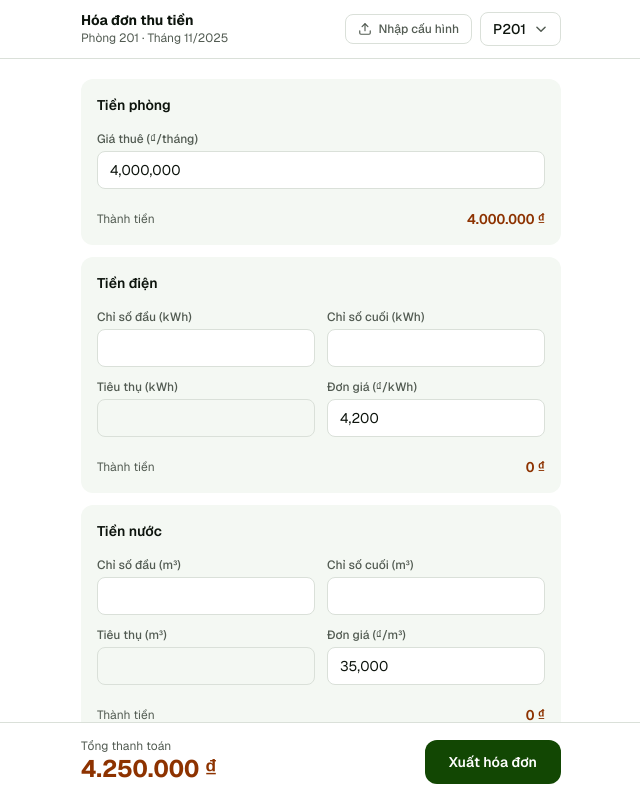
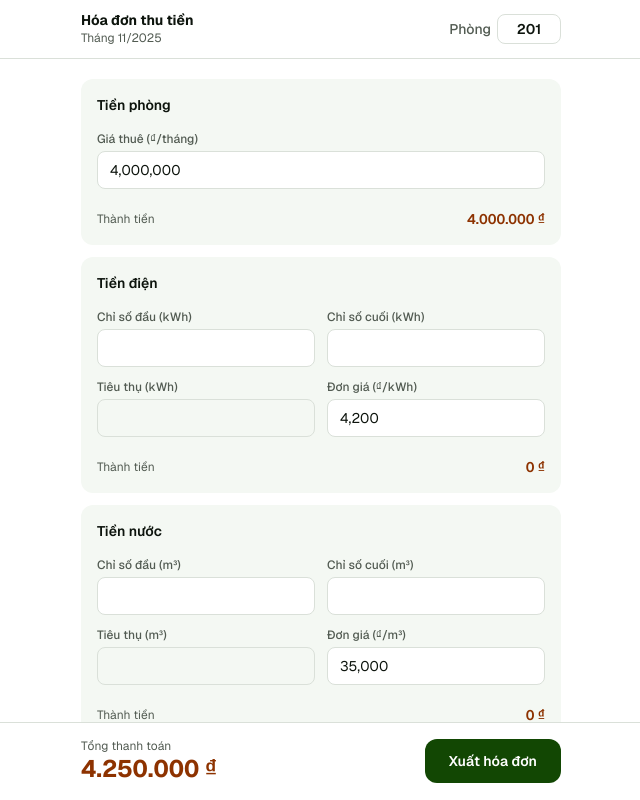
Before and after one commit to pmduc1997/room-bill-calculator, a Next.js app: page / in a window 1280 px wide. Shown: the top 800 px of the page, without its empty margins (319-959 px from the left). Built offline with nearby package versions, Linux system fonts and the light colour scheme.

Commit message:
update room price

```diff
--- a/app/page.tsx
+++ b/app/page.tsx
@@ -5,17 +5,17 @@ import { useCalculatorStore } from "@/store/useCalculatorStore";
 import {
   ElectricitySection,
   RoomPriceSection,
-  RoomSelect,
+  RoomInput,
   ServiceSection,
   WaterSection,
 } from "@/components/sections";
-import { ImportButton } from "@/components/ImportButton";
+// import { ImportButton } from "@/components/ImportButton";
 
 const fmt = new Intl.NumberFormat("vi-VN");
 
 export default function Page() {
   const router = useRouter();
-  const { currentRoom, calcTotal } = useCalculatorStore();
+  const { calcTotal } = useCalculatorStore();
   const total = calcTotal();
 
   const month = new Date().toLocaleString("en-US", { month: "2-digit" });
@@ -26,23 +26,23 @@ export default function Page() {
       {/* Sticky header */}
       <header className="sticky top-0 z-50 bg-white border-b border-brand-border">
         <div className="mx-auto max-w-lg px-4 py-3 flex items-center justify-between gap-3">
-          <div className="min-w-0">
+          <div className="min-w-0 flex-1">
             <h1 className="text-sm font-bold text-brand-ink leading-tight">
               Hóa đơn thu tiền
             </h1>
             <p className="text-xs text-brand-muted">
-              Phòng {currentRoom.id} · Tháng {month}/{year}
+              Tháng {month}/{year}
             </p>
           </div>
           <div className="flex items-center gap-2 shrink-0">
-            <ImportButton />
-            <RoomSelect />
+            <RoomInput />
+            {/* <ImportButton /> */}
           </div>
         </div>
       </header>
 
       {/* Form body */}
-      <main className="flex-1 mx-auto w-full max-w-lg px-4 py-5 space-y-3 pb-36">
+      <main className="flex-1 mx-auto w-full max-w-lg px-4 py-5 space-y-3 pb-8">
         <RoomPriceSection />
         <ElectricitySection />
         <WaterSection />
--- a/components/ImportButton.tsx
+++ b/components/ImportButton.tsx
@@ -16,13 +16,10 @@ function validateConfig(data: unknown): data is ApartmentConfig {
   if (typeof bank.accountName !== "string") return false;
   if (typeof d.elecPrice !== "number") return false;
   if (typeof d.waterPrice !== "number") return false;
+  if (typeof d.roomPrice !== "number") return false;
   if (typeof d.cleaning !== "number") return false;
   if (typeof d.washing !== "number") return false;
   if (typeof d.internet !== "number") return false;
-  if (!Array.isArray(d.rooms) || d.rooms.length === 0) return false;
-  for (const room of d.rooms) {
-    if (typeof room.id !== "string" || typeof room.price !== "number") return false;
-  }
   return true;
 }
 
--- a/components/sections/RoomSelect.tsx
+++ b/components/sections/RoomSelect.tsx
@@ -1,78 +1,35 @@
 "use client";
 
 import { useCalculatorStore } from "@/store/useCalculatorStore";
-import { useMemo, useState, useRef, useEffect } from "react";
+import { DEFAULT_ROOM_ID } from "@/constant";
+import { useEffect, useRef } from "react";
 
-export function RoomSelect() {
-  const [open, setOpen] = useState(false);
-  const ref = useRef<HTMLDivElement>(null);
-  const { rooms, currentRoom, setCurrentRoom } = useCalculatorStore();
-
-  const roomIds = useMemo(() => Object.keys(rooms), [rooms]);
-  const selectedId = currentRoom?.id ?? roomIds[0] ?? "201";
+export function RoomInput() {
+  const { currentRoom, setCurrentRoom } = useCalculatorStore();
+  const initialized = useRef(false);
 
   useEffect(() => {
-    function handleClickOutside(e: MouseEvent) {
-      if (ref.current && !ref.current.contains(e.target as Node)) {
-        setOpen(false);
-      }
+    if (!initialized.current && !currentRoom?.id) {
+      setCurrentRoom(DEFAULT_ROOM_ID);
+      initialized.current = true;
     }
-    if (open) document.addEventListener("mousedown", handleClickOutside);
-    return () => document.removeEventListener("mousedown", handleClickOutside);
-  }, [open]);
+  }, []);
 
-  const handleSelect = (roomId: string) => {
-    setCurrentRoom(roomId);
-    setOpen(false);
-  };
+  const value = currentRoom?.id ?? DEFAULT_ROOM_ID;
 
   return (
-    <div className="relative" ref={ref}>
-      <button
-        onClick={() => setOpen((o) => !o)}
-        className="flex items-center gap-2 rounded-lg border border-brand-border bg-white px-3 py-1.5 text-sm font-medium text-brand-ink hover:bg-brand-primary-subtle transition-colors focus:outline-none focus:ring-2 focus:ring-brand-primary/30"
-        aria-haspopup="listbox"
-        aria-expanded={open}
-      >
-        P{selectedId}
-        <svg
-          className={`h-3.5 w-3.5 text-brand-muted transition-transform duration-150 ${open ? "rotate-180" : ""}`}
-          viewBox="0 0 24 24"
-          fill="none"
-          stroke="currentColor"
-          strokeWidth="2.5"
-          strokeLinecap="round"
-          strokeLinejoin="round"
-        >
-          <path d="M19 9l-7 7-7-7" />
-        </svg>
-      </button>
-
-      {open && (
-        <div
-          className="absolute right-0 top-full z-50 mt-1 w-36 rounded-xl border border-brand-border bg-white shadow-lg overflow-hidden"
-          role="listbox"
-        >
-          <div className="max-h-64 overflow-y-auto py-1">
-            {roomIds.map((roomId) => (
-              <button
-                key={roomId}
-                role="option"
-                aria-selected={selectedId === roomId}
-                onClick={() => handleSelect(roomId)}
-                className={[
-                  "block w-full text-left px-4 py-2 text-sm transition-colors",
-                  selectedId === roomId
-                    ? "bg-brand-primary text-white font-medium"
-                    : "text-brand-ink hover:bg-brand-primary-subtle",
-                ].join(" ")}
-              >
-                Phòng {roomId}
-              </button>
-            ))}
-          </div>
-        </div>
-      )}
+    <div className="flex items-center gap-1.5">
+      <span className="text-sm text-brand-muted font-medium">Phòng</span>
+      <input
+        type="text"
+        value={value}
+        onChange={(e) => setCurrentRoom(e.target.value)}
+        className="w-16 rounded-lg border border-brand-border bg-white px-2 py-1 text-sm font-semibold text-brand-ink text-center focus:outline-none focus:ring-2 focus:ring-brand-primary/30"
+        placeholder={DEFAULT_ROOM_ID}
+      />
     </div>
   );
 }
+
+// Keep old export name for backward compat
+export { RoomInput as RoomSelect };
--- a/components/sections/index.ts
+++ b/components/sections/index.ts
@@ -3,7 +3,7 @@ import { WaterSection } from "./WaterSection";
 import { ServiceSection } from "./ServiceSection";
 import { TotalSection } from "./TotalSection";
 import { RoomPriceSection } from "./RoomPriceSection";
-import { RoomSelect } from "./RoomSelect";
+import { RoomInput, RoomSelect } from "./RoomSelect";
 
 export {
   ElectricitySection,
@@ -11,5 +11,6 @@ export {
   TotalSection,
   WaterSection,
   RoomPriceSection,
+  RoomInput,
   RoomSelect,
 };
--- a/constant/apartment-info.json
+++ b/constant/apartment-info.json
@@ -6,23 +6,8 @@
   },
   "elecPrice": 4200,
   "waterPrice": 35000,
+  "roomPrice": 4000000,
   "cleaning": 100000,
   "washing": 50000,
-  "internet": 100000,
-  "rooms": [
-    { "id": "201", "price": 4000000 },
-    { "id": "202", "price": 4000000 },
-    { "id": "203", "price": 4000000 },
-    { "id": "204", "price": 4000000 },
-    { "id": "301", "price": 4000000 },
-    { "id": "302", "price": 4000000 },
-    { "id": "303", "price": 4000000 },
-    { "id": "304", "price": 4000000 },
-    { "id": "401", "price": 4000000 },
-    { "id": "402", "price": 4000000 },
-    { "id": "403", "price": 4000000 },
-    { "id": "404", "price": 4000000 },
-    { "id": "601", "price": 4000000 },
-    { "id": "602", "price": 4000000 }
-  ]
+  "internet": 100000
 }
--- a/constant/index.ts
+++ b/constant/index.ts
@@ -8,19 +8,18 @@ export type ApartmentConfig = {
   };
   elecPrice: number;
   waterPrice: number;
+  roomPrice: number;
   cleaning: number;
   washing: number;
   internet: number;
-  rooms: Array<{ id: string; price: number }>;
 };
 
 export const DEFAULT_CONFIG: ApartmentConfig = defaultConfig;
 
-// Derived constants kept for backward compatibility
-export const ROOM_NUMBERS = defaultConfig.rooms.map((r) => r.id);
+export const DEFAULT_ROOM_ID = "201";
 
 export const DEFAULT_ROOM_INFO = {
-  price: defaultConfig.rooms[0]?.price ?? 4000000,
+  price: defaultConfig.roomPrice,
   elec: { start: 0, end: 0, used: 0, price: defaultConfig.elecPrice },
   water: { start: 0, end: 0, used: 0, price: defaultConfig.waterPrice },
   services: {
--- a/store/useCalculatorStore.ts
+++ b/store/useCalculatorStore.ts
@@ -1,4 +1,4 @@
-import { DEFAULT_CONFIG, DEFAULT_ROOM_INFO, ROOM_NUMBERS, type ApartmentConfig } from "@/constant";
+import { DEFAULT_CONFIG, DEFAULT_ROOM_ID, DEFAULT_ROOM_INFO, type ApartmentConfig } from "@/constant";
 import { create } from "zustand";
 import { persist } from "zustand/middleware";
 
@@ -67,49 +67,31 @@ const defaultBankInfo: BankInfo = {
 export const useCalculatorStore = create<State>()(
   persist(
     (set, get) => ({
-      rooms: ROOM_NUMBERS.reduce(
-        (acc, id) => ({ ...acc, [id]: createDefaultRoom(id) }),
-        {} as Record<string, RoomInfo>
-      ),
-      currentRoom: createDefaultRoom(ROOM_NUMBERS[0]),
+      rooms: { DEFAULT_ROOM_ID: createDefaultRoom(DEFAULT_ROOM_ID) },
+      currentRoom: createDefaultRoom(DEFAULT_ROOM_ID),
       bankInfo: defaultBankInfo,
 
       loadConfig: (config: ApartmentConfig) =>
         set((state) => {
-          const newRooms: Record<string, RoomInfo> = {};
-          for (const roomDef of config.rooms) {
-            const existing = state.rooms[roomDef.id];
-            newRooms[roomDef.id] = {
-              id: roomDef.id,
-              price: roomDef.price,
-              elec: {
-                start: existing?.elec.start ?? 0,
-                end: existing?.elec.end ?? 0,
-                used: existing?.elec.used ?? 0,
-                price: config.elecPrice,
-              },
-              water: {
-                start: existing?.water.start ?? 0,
-                end: existing?.water.end ?? 0,
-                used: existing?.water.used ?? 0,
-                price: config.waterPrice,
-              },
+          const updatedRooms: Record<string, RoomInfo> = {};
+          for (const [id, existing] of Object.entries(state.rooms)) {
+            updatedRooms[id] = {
+              ...existing,
+              price: config.roomPrice,
+              elec: { ...existing.elec, price: config.elecPrice },
+              water: { ...existing.water, price: config.waterPrice },
               services: {
+                ...existing.services,
                 cleaning: config.cleaning,
                 washing: config.washing,
                 internet: config.internet,
-                person: existing?.services.person ?? 1,
               },
             };
           }
-
-          const newCurrentId = newRooms[state.currentRoom.id]
-            ? state.currentRoom.id
-            : config.rooms[0]?.id ?? state.currentRoom.id;
-
+          const updatedCurrent = updatedRooms[state.currentRoom.id] ?? state.currentRoom;
           return {
-            rooms: newRooms,
-            currentRoom: newRooms[newCurrentId] ?? state.currentRoom,
+            rooms: updatedRooms,
+            currentRoom: updatedCurrent,
             bankInfo: {
               bankName: config.bank.name,
               accountNumber: config.bank.accountNumber,
@@ -134,7 +116,7 @@ export const useCalculatorStore = create<State>()(
 
       resetRoom: () =>
         set((state) => {
-          const id = state.currentRoom?.id || ROOM_NUMBERS[0];
+          const id = state.currentRoom?.id || DEFAULT_ROOM_ID;
           const defaultRoomData = createDefaultRoom(id);
           return {
             rooms: { ...state.rooms, [id]: defaultRoomData },
@@ -144,7 +126,7 @@ export const useCalculatorStore = create<State>()(
 
       setRoomField: (k, v) =>
         set((state) => {
-          const id = state.currentRoom?.id || ROOM_NUMBERS[0];
+          const id = state.currentRoom?.id || DEFAULT_ROOM_ID;
           const existingRoom = state.rooms[id] || createDefaultRoom(id);
           const room = { ...existingRoom, [k]: v };
           return { rooms: { ...state.rooms, [id]: room }, currentRoom: { ...room } };
@@ -152,7 +134,7 @@ export const useCalculatorStore = create<State>()(
 
       setElecField: (k, v) =>
         set((state) => {
-          const id = state.currentRoom?.id || ROOM_NUMBERS[0];
+          const id = state.currentRoom?.id || DEFAULT_ROOM_ID;
           const existingRoom = state.rooms[id] || createDefaultRoom(id);
           const elec = { ...existingRoom.elec, [k]: v };
           elec.used = Math.max(0, elec.end - elec.start);
@@ -162,7 +144,7 @@ export const useCalculatorStore = create<State>()(
 
       setWaterField: (k, v) =>
         set((state) => {
-          const id = state.currentRoom?.id || ROOM_NUMBERS[0];
+          const id = state.currentRoom?.id || DEFAULT_ROOM_ID;
           const existingRoom = state.rooms[id] || createDefaultRoom(id);
           const water = { ...existingRoom.water, [k]: v };
           water.used = Math.max(0, water.end - water.start);
@@ -172,7 +154,7 @@ export const useCalculatorStore = create<State>()(
 
       setServiceField: (k, v) =>
         set((state) => {
-          const id = state.currentRoom?.id || ROOM_NUMBERS[0];
+          const id = state.currentRoom?.id || DEFAULT_ROOM_ID;
           const existingRoom = state.rooms[id] || createDefaultRoom(id);
           const services = { ...existingRoom.services, [k]: v };
           const updated = { ...existingRoom, services };
```
